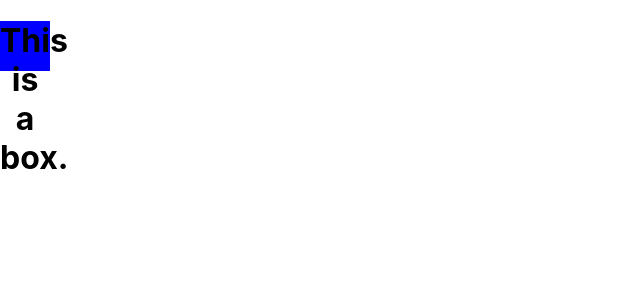
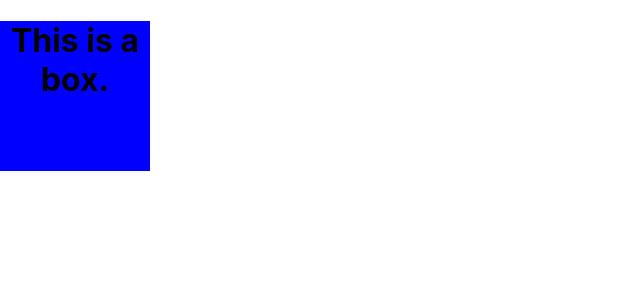
Before and after one commit to TyeCampbell/react-colorboxes, a React (Create React App) app: page / in a window 1280 px wide. Shown: the top 300 px of the page, without its empty margins (0-640 px from the left). Built offline with nearby package versions, Linux system fonts and the light colour scheme.

Commit message:
adjusting css

```diff
--- a/src/ColorBox.css
+++ b/src/ColorBox.css
@@ -1,5 +1,5 @@
 .ColorBox {
-    width: 50px;
-    height: 50px;
+    width: 150px;
+    height: 150px;
     background-color: blue;
 }
```
